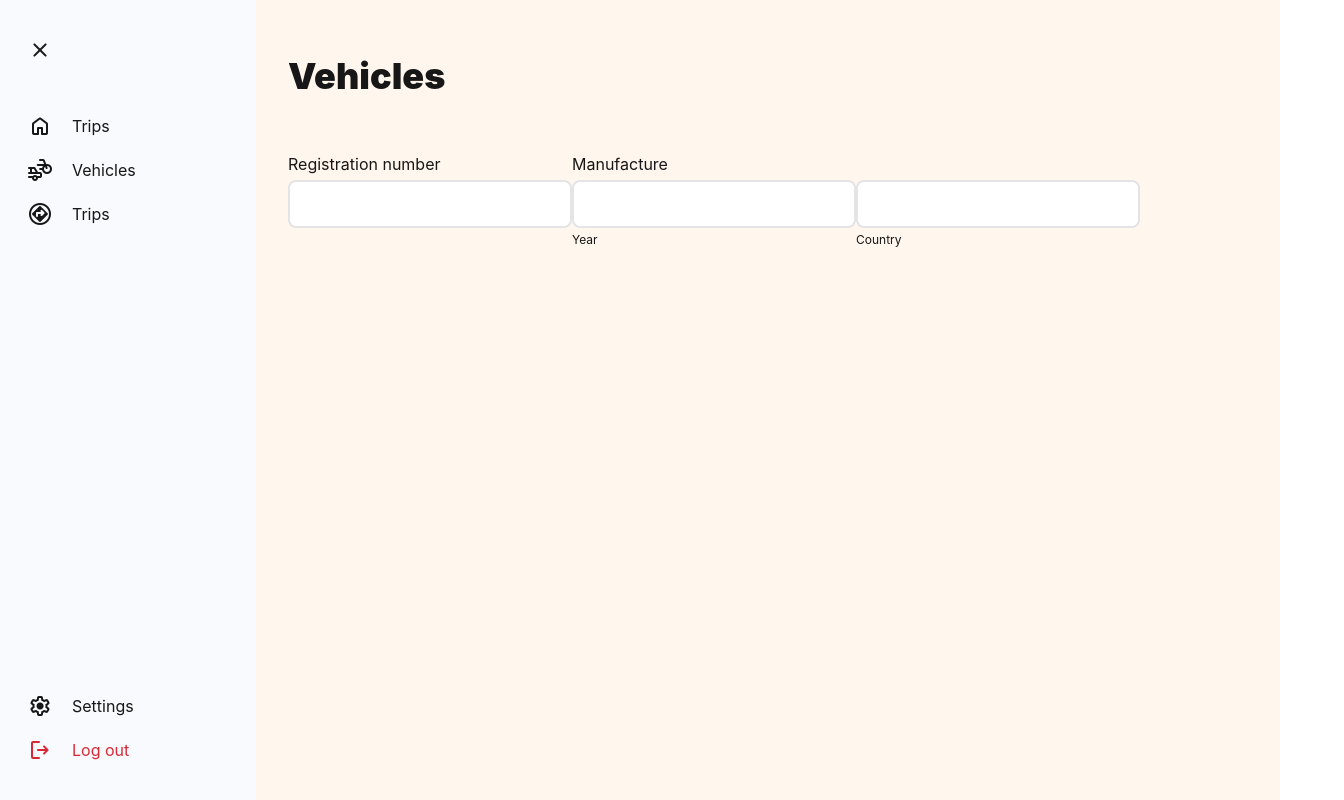
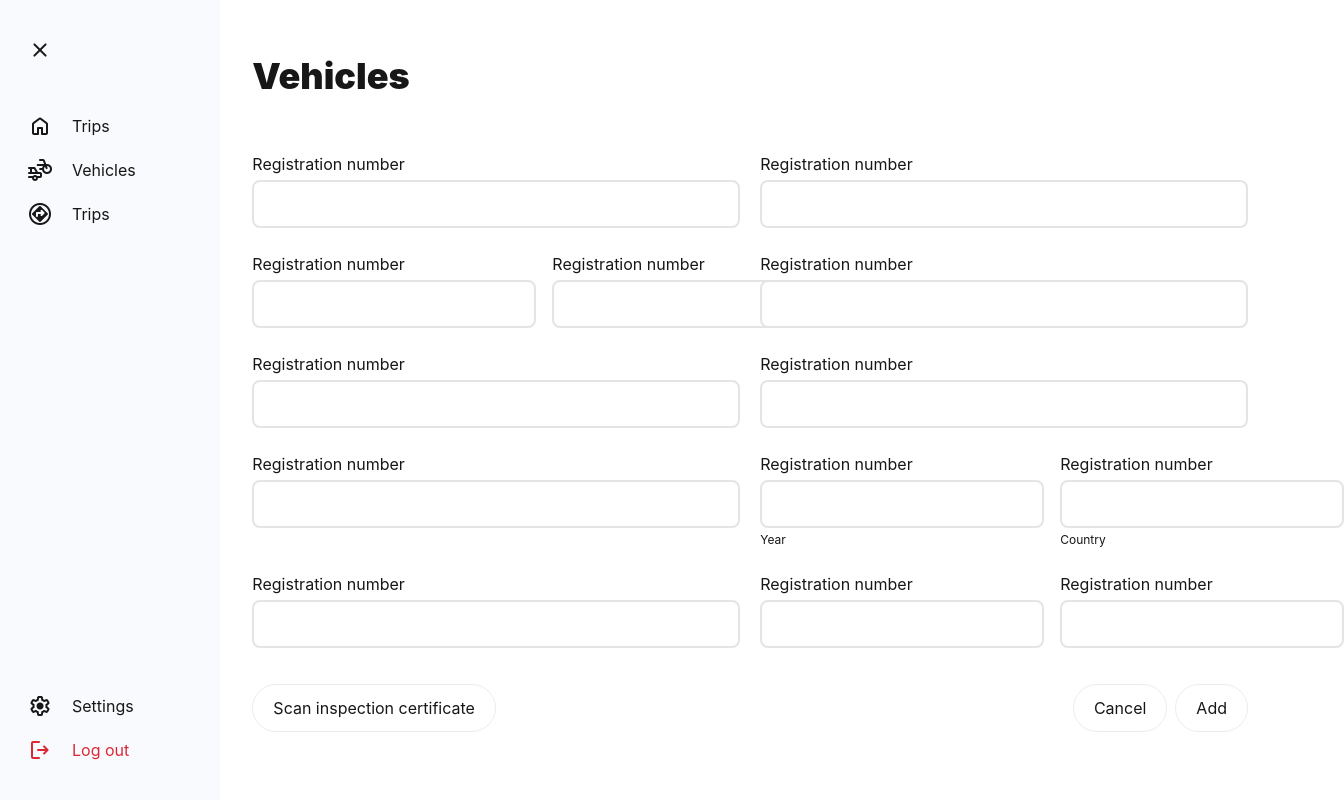
Before and after one commit to nngohuyy/fleet-track, a Next.js app: page /vehicles/add-new-vehicle in a window 1280 px wide. Shown: the whole page, 1344 px wide, since content can reach past the window. Built offline with nearby package versions, Linux system fonts and the light colour scheme.

Commit message:
Modify AddVehicle page

```diff
--- a/src/app/layout.tsx
+++ b/src/app/layout.tsx
@@ -38,7 +38,7 @@ export default function RootLayout({
       >
         <div className="flex h-screen">
           <SideBar />
-          <main className="flex-grow min-h-screen bg-orange-50">
+          <main className="flex-grow min-h-screen">
             {children}
           </main>
         </div>
--- a/src/app/vehicles/add-new-vehicle/page.tsx
+++ b/src/app/vehicles/add-new-vehicle/page.tsx
@@ -1,21 +1,104 @@
 export default function AddNewVehicle() {
   return (
-    <div>
-      <div className="inline-flex flex-col gap-1">
+    <div className="flex flex-col gap-9">
+      <div className="inline-flex w-full flex-col gap-6">
+        <div className="grid grid-cols-2 gap-5">
+          <div className="inline-flex flex-col gap-6">
+            <div className="w-full inline-flex flex-col gap-1">
               <p>Registration number</p>
               <input className="rounded-lg h-12 px-4 border-2 border-[#E4E4E7] focus:outline-none focus:ring-0 focus:border-green-700" type="text" />
             </div>
-      <div className="inline-flex items-end">
-        <div className="inline-flex flex-col gap-1">
-          <p>Manufacture</p>
+            <div className="w-full inline-flex flex-row gap-4">
+              <div className="w-full inline-flex flex-col gap-1">
+                <p>Registration number</p>
+                <input className="rounded-lg h-12 px-4 border-2 border-[#E4E4E7] focus:outline-none focus:ring-0 focus:border-green-700" type="text" />
+              </div>
+              <div className="w-full inline-flex flex-col gap-1">
+                <p>Registration number</p>
+                <input className="rounded-lg h-12 px-4 border-2 border-[#E4E4E7] focus:outline-none focus:ring-0 focus:border-green-700" type="text" />
+              </div>
+            </div>
+            <div className="w-full inline-flex flex-col gap-1">
+              <p>Registration number</p>
+              <input className="rounded-lg h-12 px-4 border-2 border-[#E4E4E7] focus:outline-none focus:ring-0 focus:border-green-700" type="text" />
+            </div>
+            <div className="w-full inline-flex flex-col gap-1">
+              <p>Registration number</p>
+              <input className="rounded-lg h-12 px-4 border-2 border-[#E4E4E7] focus:outline-none focus:ring-0 focus:border-green-700" type="text" />
+            </div>
+          </div>
+          <div className="inline-flex flex-col gap-6">
+            <div className="w-full inline-flex flex-col gap-1">
+              <p>Registration number</p>
+              <input className="rounded-lg h-12 px-4 border-2 border-[#E4E4E7] focus:outline-none focus:ring-0 focus:border-green-700" type="text" />
+            </div>
+            <div className="w-full inline-flex flex-col gap-1">
+              <p>Registration number</p>
+              <input className="rounded-lg h-12 px-4 border-2 border-[#E4E4E7] focus:outline-none focus:ring-0 focus:border-green-700" type="text" />
+            </div>
+            <div className="w-full inline-flex flex-col gap-1">
+              <p>Registration number</p>
+              <input className="rounded-lg h-12 px-4 border-2 border-[#E4E4E7] focus:outline-none focus:ring-0 focus:border-green-700" type="text" />
+            </div>
+            <div className="w-full inline-flex flex-row gap-4">
+              <div className="w-full inline-flex flex-col gap-1">
+                <p>Registration number</p>
                 <input className="rounded-lg h-12 px-4 border-2 border-[#E4E4E7] focus:outline-none focus:ring-0 focus:border-green-700" type="text" />
                 <p className="text-xs">Year</p>
               </div>
-        <div className="inline-flex flex-col gap-1">
+              <div className="w-full inline-flex flex-col gap-1">
+                <p>Registration number</p>
                 <input className="rounded-lg h-12 px-4 border-2 border-[#E4E4E7] focus:outline-none focus:ring-0 focus:border-green-700" type="text" />
                 <p className="text-xs">Country</p>
               </div>
             </div>
           </div>
+        </div>
+        <div className="grid grid-cols-2 gap-5">
+          <div className="w-full inline-flex flex-col gap-1">
+            <p>Registration number</p>
+            <input className="rounded-lg h-12 px-4 border-2 border-[#E4E4E7] focus:outline-none focus:ring-0 focus:border-green-700" type="text" />
+          </div>
+          <div className="w-full inline-flex flex-row gap-4">
+            <div className="w-full inline-flex flex-col gap-1">
+              <p>Registration number</p>
+              <input className="rounded-lg h-12 px-4 border-2 border-[#E4E4E7] focus:outline-none focus:ring-0 focus:border-green-700" type="text" />
+            </div>
+            <div className="w-full inline-flex flex-col gap-1">
+              <p>Registration number</p>
+              <input className="rounded-lg h-12 px-4 border-2 border-[#E4E4E7] focus:outline-none focus:ring-0 focus:border-green-700" type="text" />
+            </div>
+          </div>
+        </div>
+      </div>
+      <div className="inline-flex w-full flex-row justify-between">
+        <a
+          className="rounded-full w-fit border border-solid border-black/[.08] dark:border-white/[.145] transition-colors flex items-center justify-center hover:bg-[#f2f2f2] dark:hover:bg-[#1a1a1a] hover:border-transparent text-sm sm:text-base h-10 sm:h-12 px-4 sm:px-5"
+          href="/vehicles/add-new-vehicle"
+          target="_blank"
+          rel="noopener noreferrer"
+        >
+          Scan inspection certificate
+        </a>
+        <div className="inline-flex flex-row gap-2">
+          <a
+            className="rounded-full w-fit border border-solid border-black/[.08] dark:border-white/[.145] transition-colors flex items-center justify-center hover:bg-[#f2f2f2] dark:hover:bg-[#1a1a1a] hover:border-transparent text-sm sm:text-base h-10 sm:h-12 px-4 sm:px-5"
+            href="/vehicles/add-new-vehicle"
+            target="_blank"
+            rel="noopener noreferrer"
+          >
+            Cancel
+          </a>
+          <a
+            className="rounded-full w-fit border border-solid border-black/[.08] dark:border-white/[.145] transition-colors flex items-center justify-center hover:bg-[#f2f2f2] dark:hover:bg-[#1a1a1a] hover:border-transparent text-sm sm:text-base h-10 sm:h-12 px-4 sm:px-5"
+            href="/vehicles/add-new-vehicle"
+            target="_blank"
+            rel="noopener noreferrer"
+          >
+            Add
+          </a>
+        </div>
+      </div>
+    </div>
   )
 }
--- a/src/app/vehicles/page.tsx
+++ b/src/app/vehicles/page.tsx
@@ -1,6 +1,14 @@
 export default function VehiclePage() {
   return (
     <div>
+      <a
+        className="rounded-full w-fit border border-solid border-black/[.08] dark:border-white/[.145] transition-colors flex items-center justify-center hover:bg-[#f2f2f2] dark:hover:bg-[#1a1a1a] hover:border-transparent text-sm sm:text-base h-10 sm:h-12 px-4 sm:px-5"
+        href="/vehicles/add-new-vehicle"
+        target="_blank"
+        rel="noopener noreferrer"
+      >
+        Add new
+      </a>
       <h1>Vehicles Page</h1>
     </div>
   )
--- a/src/components/SideBar/SideBar.tsx
+++ b/src/components/SideBar/SideBar.tsx
@@ -1,3 +1,5 @@
+import Link from "next/link"
+
 export default function SideBar() {
   return (
     <div className="w-[256px] h-[100dvh] bg-[#F8FAFD] px-3 py-7 inline-flex flex-col justify-between">
@@ -8,10 +10,10 @@ export default function SideBar() {
             <span className="material-symbols-rounded">home</span>
             Trips
           </div>
-          <div className="px-4 py-2.5 rounded-full inline-flex gap-5 hover:bg-[#DADADA]">
+          <Link className="px-4 py-2.5 rounded-full inline-flex gap-5 hover:bg-[#DADADA]" href={'/vehicles'}>
             <span className="material-symbols-rounded">transportation</span>
             Vehicles
-          </div>
+          </Link>
           <div className="px-4 py-2.5 rounded-full inline-flex gap-5 hover:bg-[#DADADA]">
             <span className="material-symbols-rounded">assistant_direction</span>
             Trips
```
Lines whose indentation alone changed are shown as unchanged.
